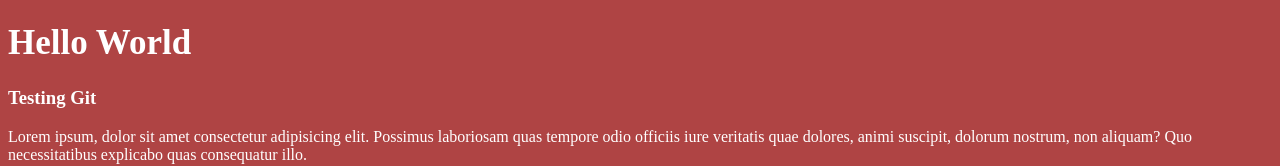
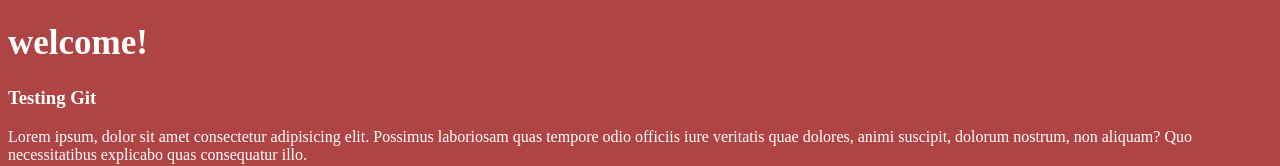
Before and after one commit to Ingoldaguilar/Learning-Git, a plain HTML site: page index.html in a window 1280 px wide. Shown: the top 166 px of the page. Drawn offline with Linux system fonts and the light colour scheme.

Commit message:
new tittle

```diff
--- a/index.html
+++ b/index.html
@@ -8,7 +8,7 @@
     <title>Git Course</title>
 </head>
 <body>
-    <h1>Hello World</h1>
+    <h1>welcome!</h1>
 
     <h3>Testing Git</h3>
 
```
